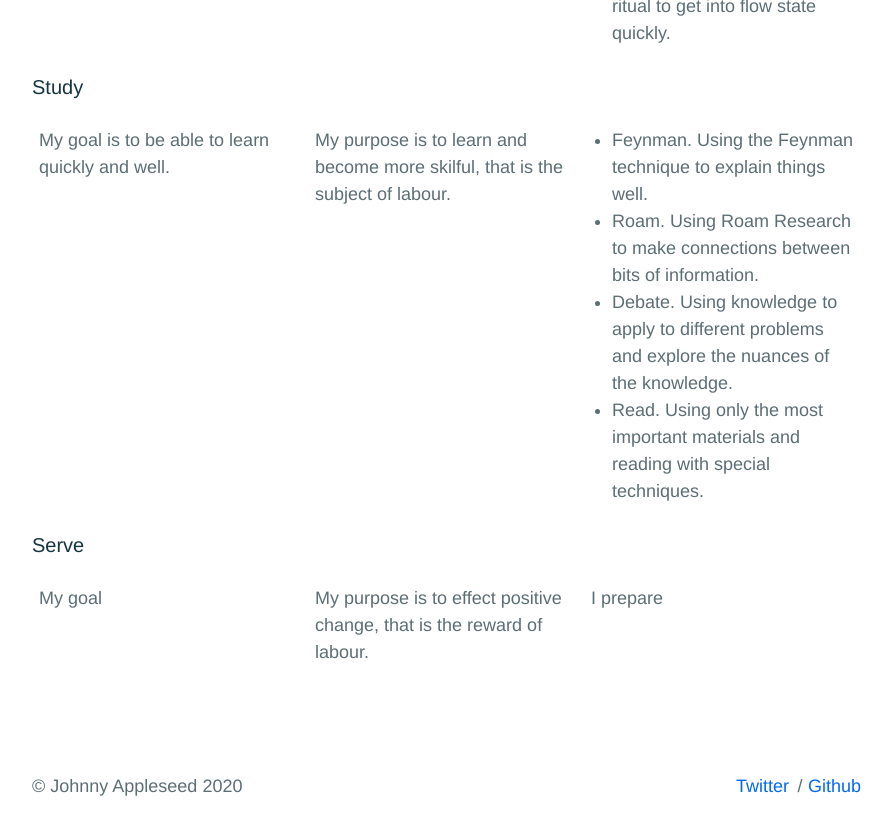
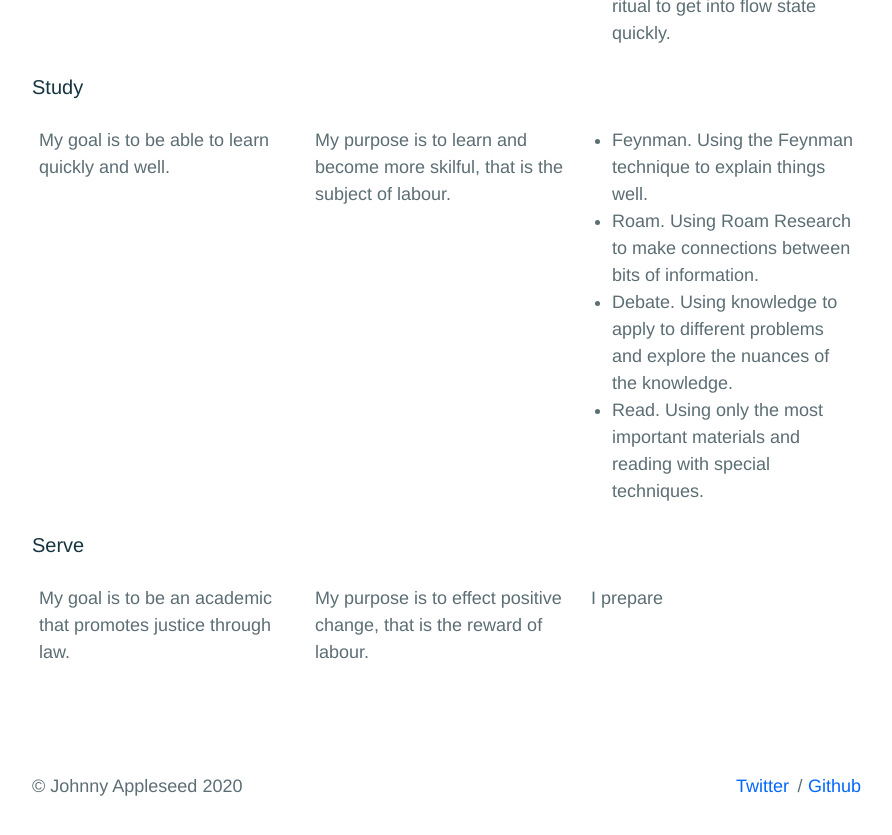
Before and after one commit to sumchuenli/sumchuenli.github.io, a Jekyll site: the page built from _pages/about.md, in a window 1280 px wide and 900 px high, scrolled down 3478 px. Shown: the top 835 px of the window, without its empty margins (193-1085 px from the left). Built offline with Jekyll 4.4.1, drawn with Linux system fonts in a browser that asks for light colours.

Commit message:
Update about.md

```diff
--- a/_pages/about.md
+++ b/_pages/about.md
@@ -141,7 +141,7 @@ My life is about <a href="#live">living</a>, <a href="#love">loving</a> and <a h
 
 <table style="width:100%">
   <tr>
-    <td>My goal</td>
+    <td>My goal is to be an academic that promotes justice through law.</td>
     <td>My purpose is to effect positive change, that is the reward of labour.</td>
     <td>I prepare</td>
   </tr>
```
